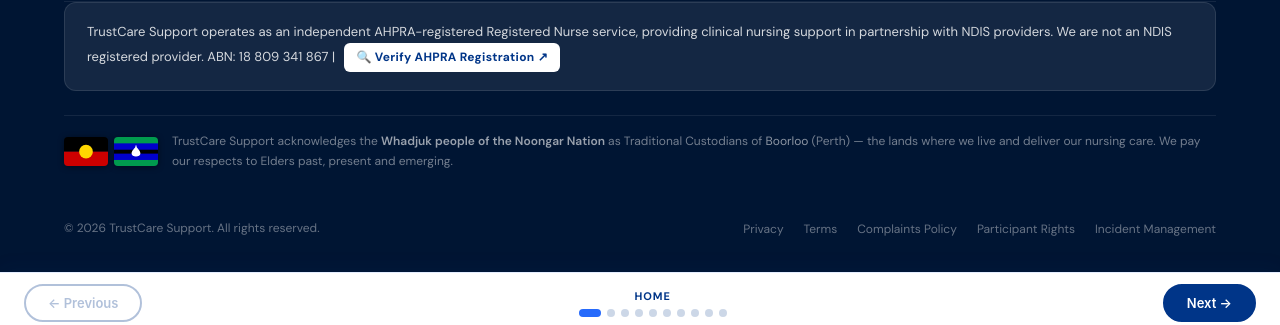
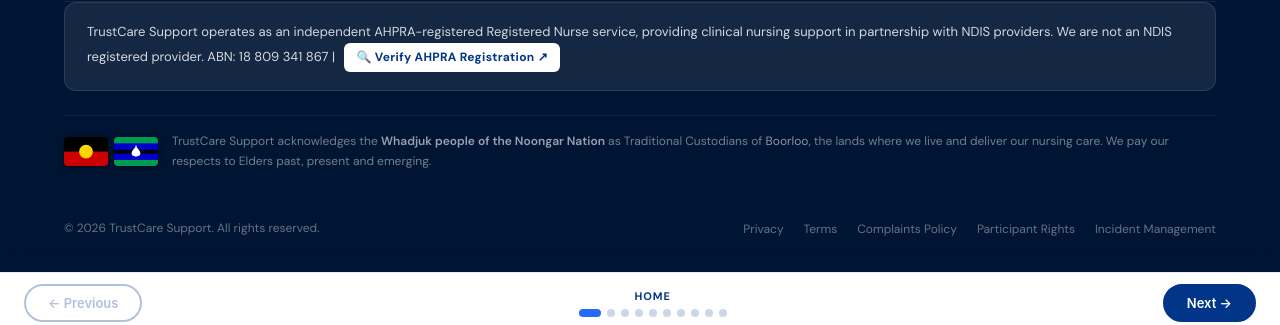
Before and after one commit to abassaj89-eng/TrustCare_NursingServices, a Jekyll site: the page built from index.html, in a window 1280 px wide and 900 px high, scrolled down 4294 px. Shown: the part 568-893 px from the top of the window. Built offline with Jekyll 4.4.1, drawn with Linux system fonts in a browser that asks for light colours; a script that is not in the unit is left out.

Commit message:
Remove '(Perth)' and em dash from Acknowledgement of Country
Co-Authored-By: Claude Sonnet 4.6 <noreply@anthropic.com>

```diff
--- a/index.html
+++ b/index.html
@@ -1561,7 +1561,7 @@
           </g>
         </svg>
       </div>
-      <p class="aoc-footer__text">TrustCare Support acknowledges the <strong>Whadjuk people of the Noongar Nation</strong> as Traditional Custodians of <em>Boorloo</em> (Perth) — the lands where we live and deliver our nursing care. We pay our respects to Elders past, present and emerging.</p>
+      <p class="aoc-footer__text">TrustCare Support acknowledges the <strong>Whadjuk people of the Noongar Nation</strong> as Traditional Custodians of <em>Boorloo</em>, the lands where we live and deliver our nursing care. We pay our respects to Elders past, present and emerging.</p>
     </div>
 
     <div class="footer__bottom">
```
